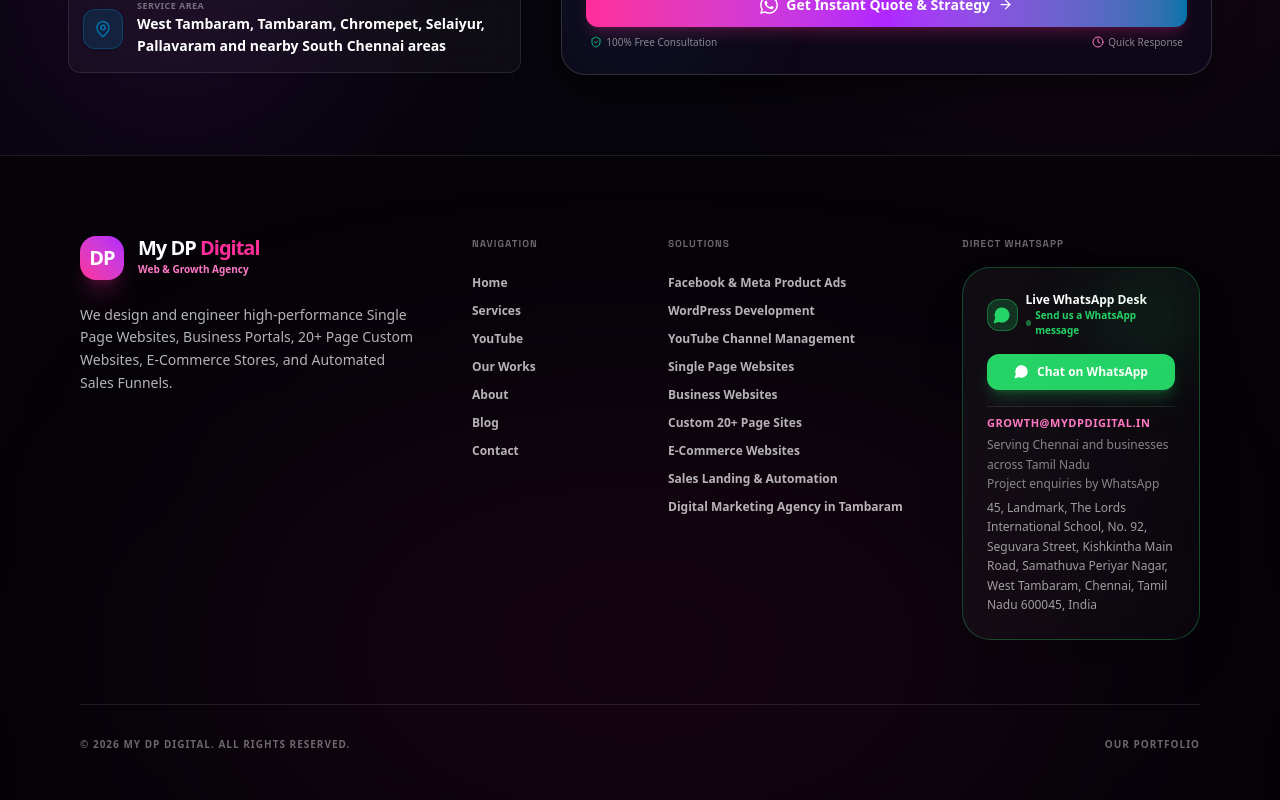
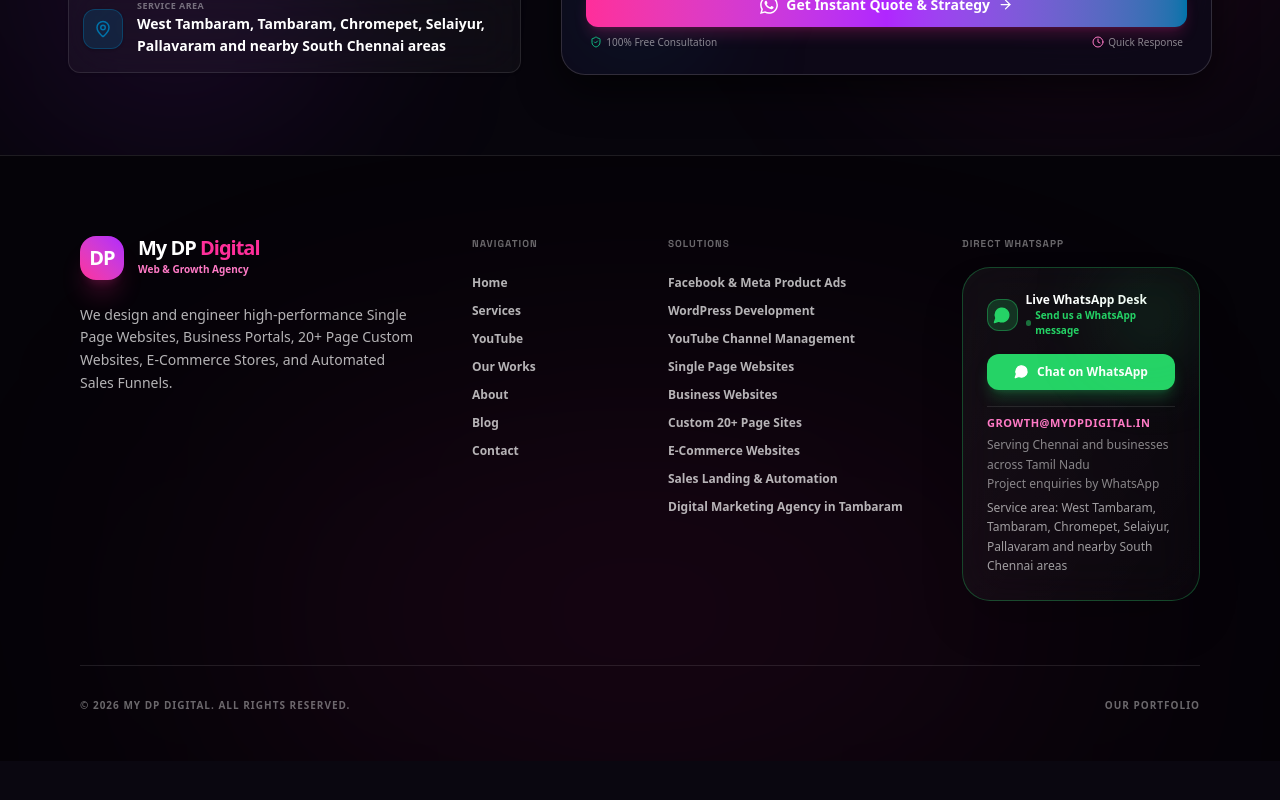
Before and after one commit to deenapriyanka00217-arch/my-dp-Digital, a React (Vite) app: page / in a window 1280 px wide. Shown: the part 6145-6945 px from the top of the page. After the commit the page ends 6906 px from the top, so only its background shows below. Built offline with nearby package versions, Linux system fonts and the light colour scheme.

Commit message:
Local SEO: show service areas instead of private address

```diff
--- a/src/components/Footer.tsx
+++ b/src/components/Footer.tsx
@@ -118,14 +118,9 @@ const Footer = () => {
                   Serving Chennai and businesses across Tamil Nadu <br />
                   Project enquiries by WhatsApp
                 </p>
-                <a
-                  href="https://www.google.com/maps/search/?api=1&query=My%20DP%20Digital%20-%20Web%20Developer&query_place_id=ChIJEWo-SVz1UjoRmUuSRl5M1wg"
-                  target="_blank"
-                  rel="noopener noreferrer"
-                  className="block text-xs text-white/60 leading-relaxed hover:text-[#7DD3FC] transition-colors"
-                >
-                  45, Landmark, The Lords International School, No. 92, Seguvara Street, Kishkintha Main Road, Samathuva Periyar Nagar, West Tambaram, Chennai, Tamil Nadu 600045, India
-                </a>
+                <p className="text-xs text-white/60 leading-relaxed">
+                  Service area: West Tambaram, Tambaram, Chromepet, Selaiyur, Pallavaram and nearby South Chennai areas
+                </p>
               </div>
             </div>
           </div>
```
